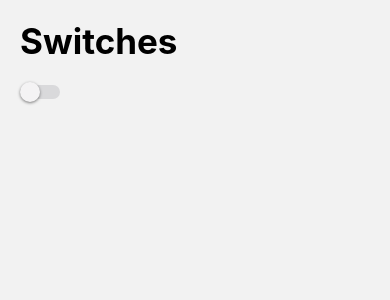
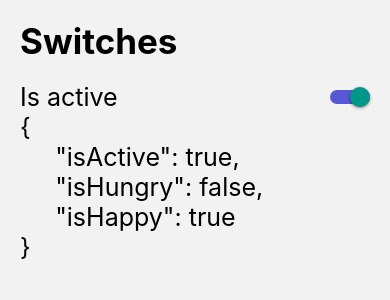
Before and after one commit to Majomon/06-ReactNativeComponents, a React Native app: screen /SwitchScreen in a window 390 px wide. Shown: the top 300 px of the page. Built offline with nearby package versions, Linux system fonts and the light colour scheme.

Commit message:
Switch con validaciones simil formulario

```diff
--- /dev/null
+++ b/src/components/CustomSwitch.tsx
@@ -0,0 +1,26 @@
+import React, {useState} from 'react';
+import {Switch} from 'react-native';
+
+interface Props {
+  isOn: boolean;
+  onChange: (value: boolean) => void;
+}
+
+export const CustomSwitch = ({isOn, onChange}: Props) => {
+  const [isEnabled, setIsEnabled] = useState(isOn);
+
+  const toggleSwitch = () => {
+    setIsEnabled(!isEnabled);
+    onChange(!isEnabled);
+  };
+
+  return (
+    <Switch
+      trackColor={{false: '#D9D9DB', true: '#5658D6'}}
+      thumbColor={isEnabled ? '#5658D6' : '#f4f3f4'}
+      //ios_backgroundColor="#3e3e3e"
+      onValueChange={toggleSwitch}
+      value={isEnabled}
+    />
+  );
+};
--- a/src/screens/SwitchScreen.tsx
+++ b/src/screens/SwitchScreen.tsx
@@ -1,30 +1,47 @@
 import React, {useState} from 'react';
-import {View, Switch, StyleSheet} from 'react-native';
+import {StyleSheet, Text, View} from 'react-native';
+import {CustomSwitch} from '../components/CustomSwitch';
 import HeaderTitle from '../components/HeaderTitle';
 
 export const SwitchScreen = () => {
-  const [isEnabled, setIsEnabled] = useState(false);
-  const toggleSwitch = () => setIsEnabled(!isEnabled);
+  const [state, setState] = useState({
+    isActive: true,
+    isHungry: false,
+    isHappy: true,
+  });
+
+  const {isActive, isHappy, isHungry} = state;
+  const onChange = (value: boolean, field: string) => {
+    setState({...state, [field]: value});
+  };
 
   return (
     <View style={styles.container}>
       <HeaderTitle title="Switches" />
-      <Switch
-        trackColor={{false: '#D9D9DB', true: '#5658D6'}}
-        thumbColor={isEnabled ? '#f5dd4b' : '#f4f3f4'}
-        //ios_backgroundColor="#3e3e3e"
-        onValueChange={toggleSwitch}
-        value={isEnabled}
-      />
+      <View style={styles.switchRow}>
+        <Text style={styles.infoSwitch}>Is active</Text>
+        <CustomSwitch
+          isOn={isActive}
+          onChange={value => onChange(value, 'isActive')}
+        />
+      </View>
+
+      <Text style={styles.infoSwitch}>{JSON.stringify(state, null, 5)}</Text>
     </View>
   );
 };
 
 const styles = StyleSheet.create({
   container: {
-    /*     flex: 1,
-    alignItems: 'center',
-    justifyContent: 'center', */
     marginHorizontal: 20,
   },
+  switchRow: {
+    flexDirection: 'row',
+    justifyContent: 'space-between',
+    alignItems: 'center',
+  },
+  infoSwitch: {
+    color: 'black',
+    fontSize: 25,
+  },
 });
```
